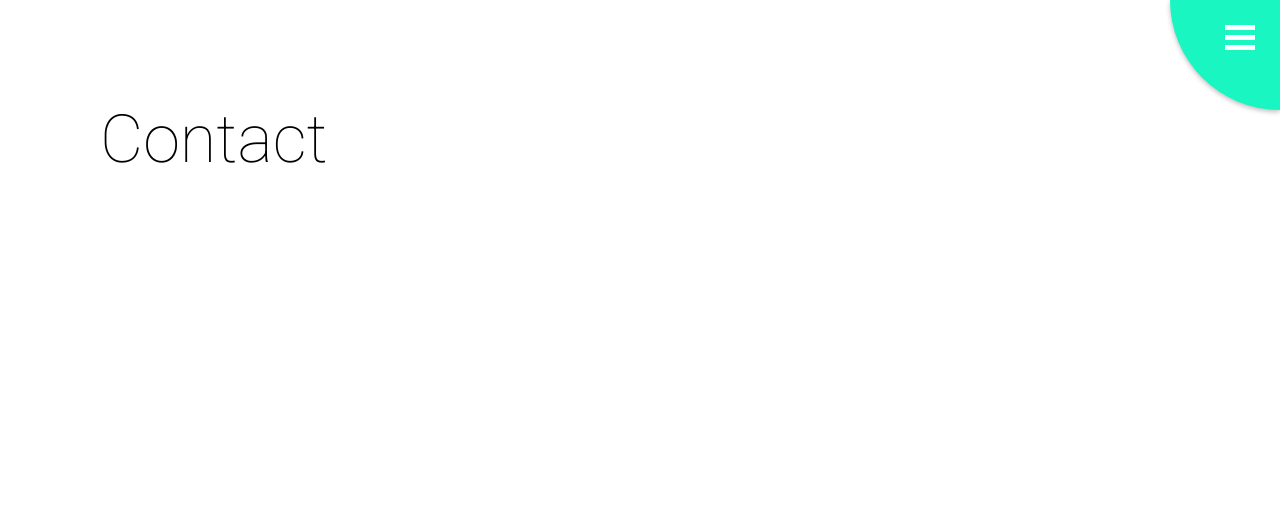
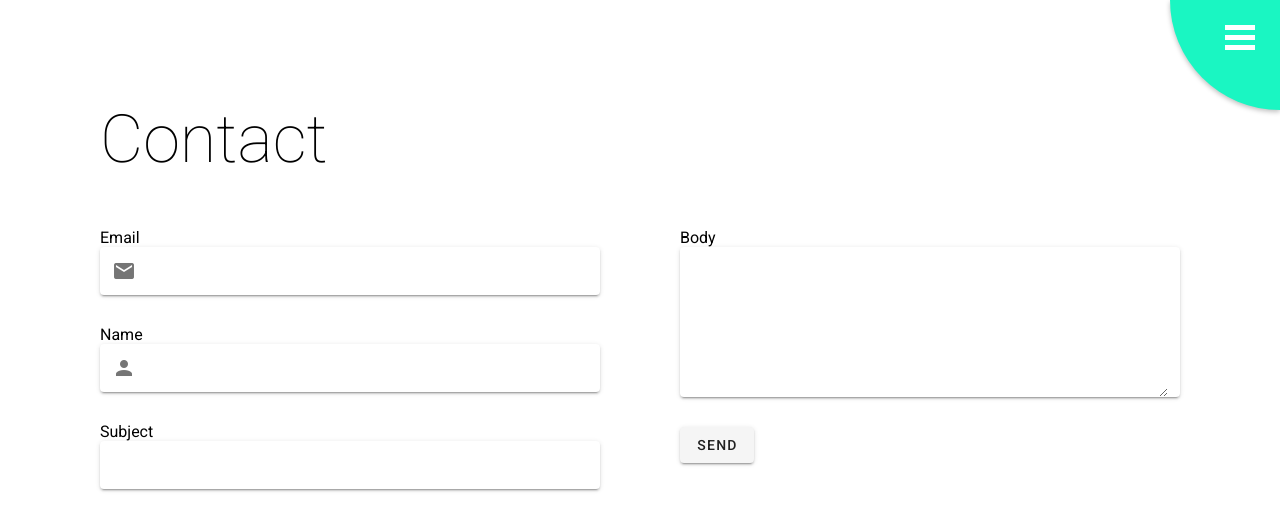
Before and after one commit to YadaYuki/portfolio_me, a Vue app: page /contact in a window 1280 px wide. Shown: the top 530 px of the page. Built offline with nearby package versions, Linux system fonts and the light colour scheme.

Commit message:
add contact page

```diff
--- a/src/components/global/Menu.vue
+++ b/src/components/global/Menu.vue
@@ -11,7 +11,7 @@
   </div>
 </template>
 
-<style lang="scss">
+<style lang="scss" scoped>
 @import url(https://fonts.googleapis.com/css?family=Roboto:400,700);
 // TODO: Revise Minor Fix
 // TODO:Fix Overlap Main Content
--- a/src/components/page/Contact.vue
+++ b/src/components/page/Contact.vue
@@ -1,18 +1,69 @@
 <template>
-    <div>
-        <Menu />
-        <Header title="Contact" />
+  <div>
+    <Menu />
+    <Header title="Contact" />
+    <div class="contact_wrapper">
+      <v-form>
+        <div class="contact_form_wrapper">
+          <div class="user_info_wrapper">
+            <label for="email">Email</label>
+            <v-text-field
+              solo
+              name="email"
+              prepend-inner-icon="mdi-email"
+            ></v-text-field>
+            <label for="name">Name</label>
+            <v-text-field
+              solo
+              name="name"
+              prepend-inner-icon="mdi-account"
+            ></v-text-field>
+            <label for="name">Subject</label>
+            <v-text-field
+              solo
+              name="subject"
+              prepend-inner-icon="mdi-text-subject"
+            ></v-text-field>
+          </div>
+          <div class="message_wrapper">
+            <label>Body</label>
+            <v-textarea solo name="body"></v-textarea>
+            <v-btn color="blue"> Send </v-btn>
+          </div>
+        </div>
+      </v-form>
     </div>
+  </div>
 </template>
 
 <script>
-import Header from "@/components/global/Header.vue"
-import Menu from "@/components/global/Menu.vue"
+import Header from "@/components/global/Header.vue";
+import Menu from "@/components/global/Menu.vue";
 
 export default {
-    name:"Contact",
-    components:{
-        Header,Menu
+  name: "Contact",
+  components: {
+    Header,
+    Menu,
+  },
+};
+</script>
+<style lang="scss" scoped>
+.contact_wrapper {
+  margin: 50px 100px 0;
+  .contact_form_wrapper {
+    display: flex;
+    justify-content: space-between;
+    flex-wrap: wrap;
+    > div {
+      min-width: 500px;
     }
+    @media screen and (max-width: 500px) {
+      justify-content: center;
+      > div {
+        min-width: 300px;
+      }
+    }
+  }
 }
-</script>
+</style>
--- a/src/components/page/Work.vue
+++ b/src/components/page/Work.vue
@@ -29,9 +29,9 @@ export default {
 </script>
 <style lang="scss">
 .project_list_wrapper {
-  margin-top: 50px;
+  margin:50px 100px 0;
   display: flex;
-  justify-content: space-around;
+  justify-content: space-between;
   flex-wrap: wrap;
 }
 </style>
--- a/src/components/parts/ProjectCard.vue
+++ b/src/components/parts/ProjectCard.vue
@@ -14,6 +14,7 @@
       </div>
       <div class="subtitle"><strong>Tool & Language</strong></div>
       <div class="detail">
+        <!--TODO: 各ツールをボタンっぽくしたい -->
         {{ project.tool }}
       </div>
     </v-card-text>
```
